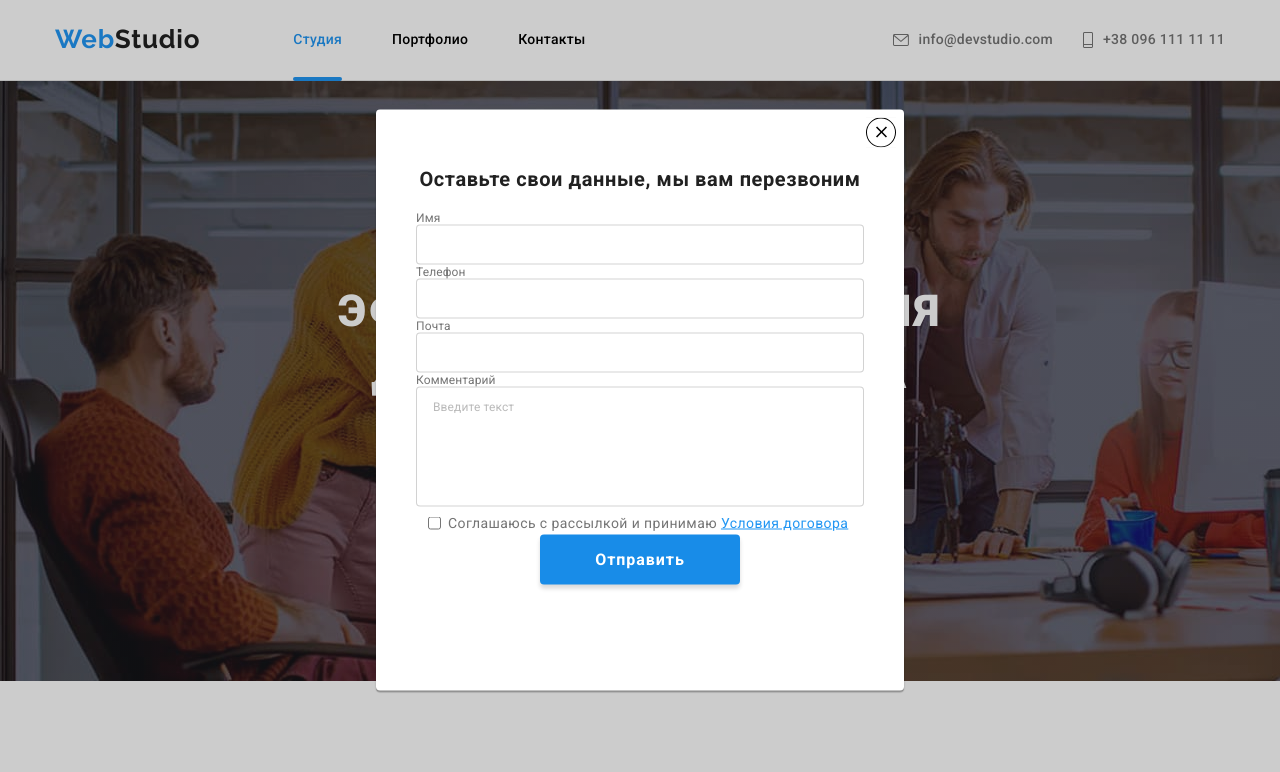
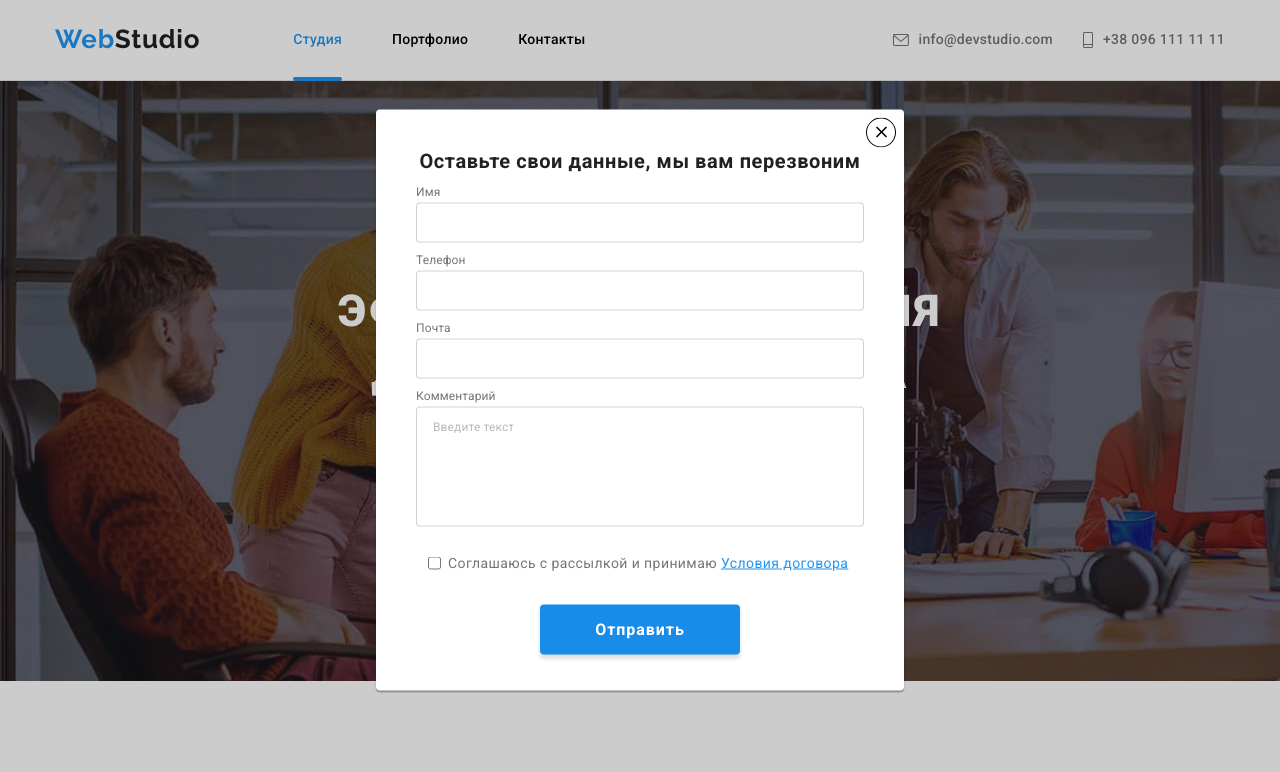
Before and after one commit to Vokoloven/goit-markup-hw-06, a plain HTML site: page index.html in a window 1280 px wide. Both pictures are taken after a click on the button "Заказать услугу". Shown: the top 772 px of the page. Drawn offline with nearby package versions, Linux system fonts and the light colour scheme.

Commit message:
Completed modal window

```diff
--- a/css/styles.css
+++ b/css/styles.css
@@ -992,6 +992,8 @@ body {
 .backdrop .contacts-title {
   margin-left: auto;
   margin-right: auto;
+  margin-bottom: 12px;
+  margin-top: 2px;
 
   font-weight: 700;
   font-size: 20px;
@@ -1006,8 +1008,13 @@ body {
   margin-left: auto;
 }
 
+.backdrop .contacts-label:nth-child(n + 3) .contacts-box {
+  margin-top: 10px;
+}
+
 .backdrop .contacts-box {
   display: block;
+  margin-bottom: 4px;
 
   font-weight: 400;
   font-size: 12px;
@@ -1035,6 +1042,7 @@ body {
   resize: none;
   padding-left: 16px;
   padding-top: 12px;
+  margin-bottom: 20px;
 
   border: 1px solid rgba(33, 33, 33, 0.2);
   border-radius: 4px;
@@ -1052,6 +1060,7 @@ body {
   align-items: center;
   margin-right: auto;
   margin-left: 52px;
+  margin-bottom: 30px;
 }
 
 .backdrop .checkbox-text {
```
